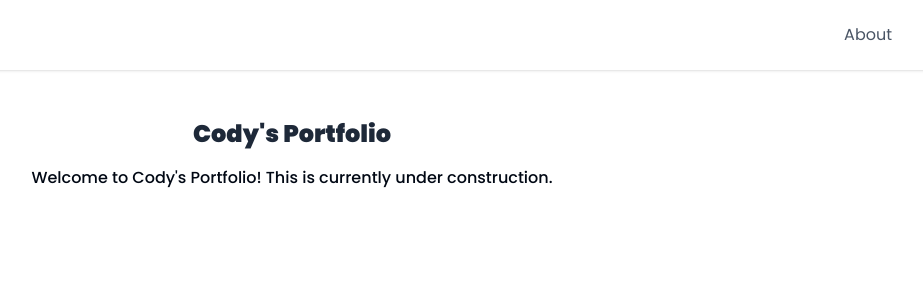
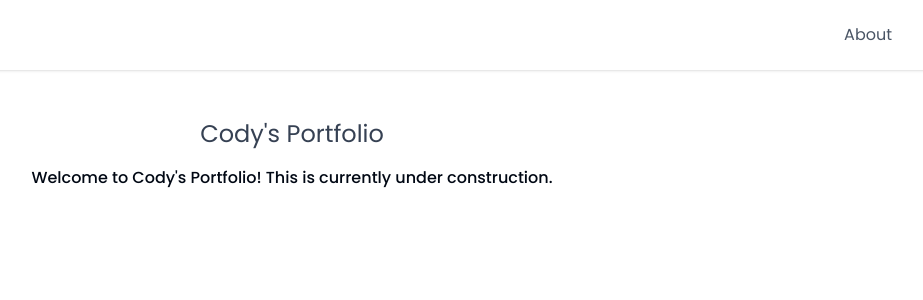
Before and after one commit to cspath1/cspath1.github.io, a Vue app in the folder apps/web/: page /#/portfolio in a window 1280 px wide. Before the commit this address led to /portfolio#/portfolio. Shown: the top 300 px of the page, without its empty margins (348-1271 px from the left). Built offline with nearby package versions, Linux system fonts and the light colour scheme.

Commit message:
feat: use hash history to make github pages happy

```diff
--- a/apps/web/src/components/Headers/Header.vue
+++ b/apps/web/src/components/Headers/Header.vue
@@ -8,7 +8,7 @@ const props = defineProps<HeaderProps>();
 </script>
 
 <template>
-  <h1 :class="[twMerge('text-2xl font-black text-gray-800 dark:text-gray-300', props.class)]">
+  <h1 :class="[twMerge('text-2xl text-gray-700 dark:text-gray-300', props.class)]">
     <slot />
   </h1>
 </template>
--- a/apps/web/src/router/index.ts
+++ b/apps/web/src/router/index.ts
@@ -1,10 +1,10 @@
-import { createRouter, createWebHistory } from "vue-router";
+import { createRouter, createWebHashHistory } from "vue-router";
 import Home from "../views/home/Home.vue";
 import About from "../views/about/About.vue";
 import Portfolio from "../views/portfolio/Portfolio.vue";
 
 const router = createRouter({
-  history: createWebHistory(import.meta.env.BASE_URL),
+  history: createWebHashHistory(import.meta.env.BASE_URL),
   routes: [
     {
       path: '/',
```
